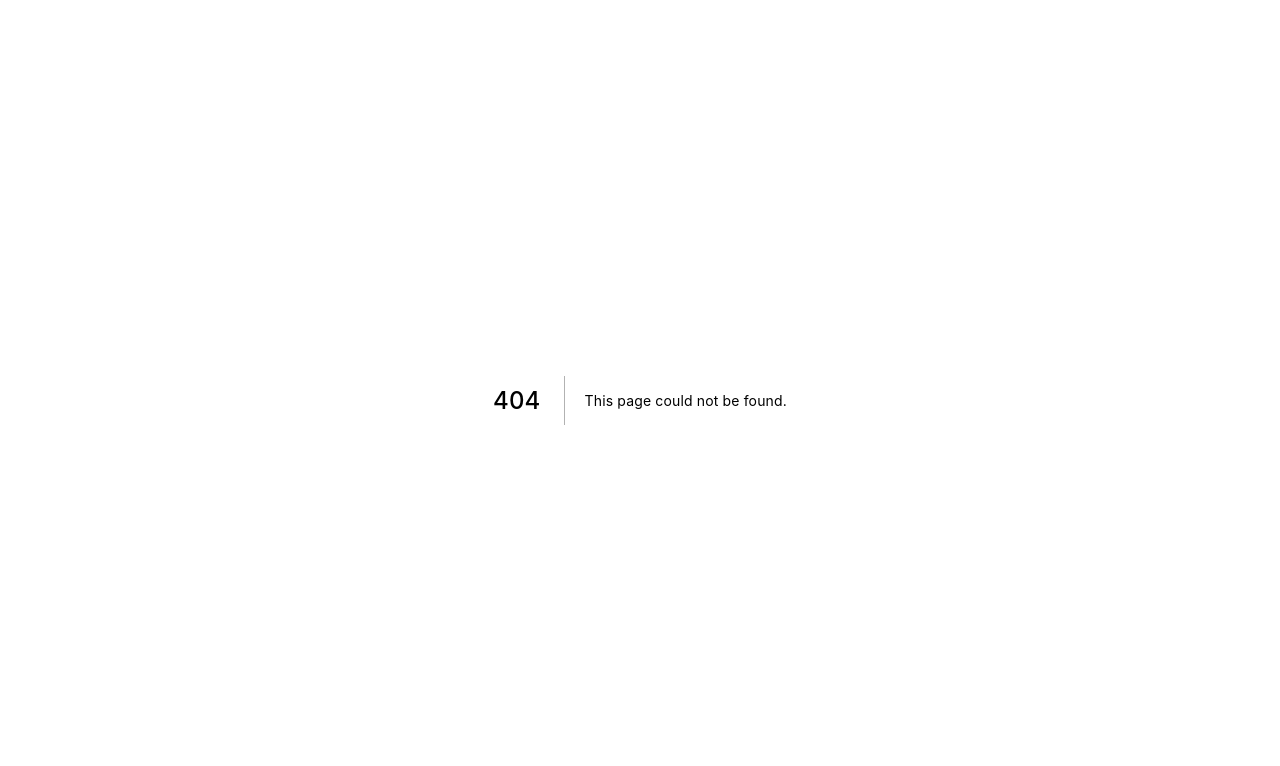
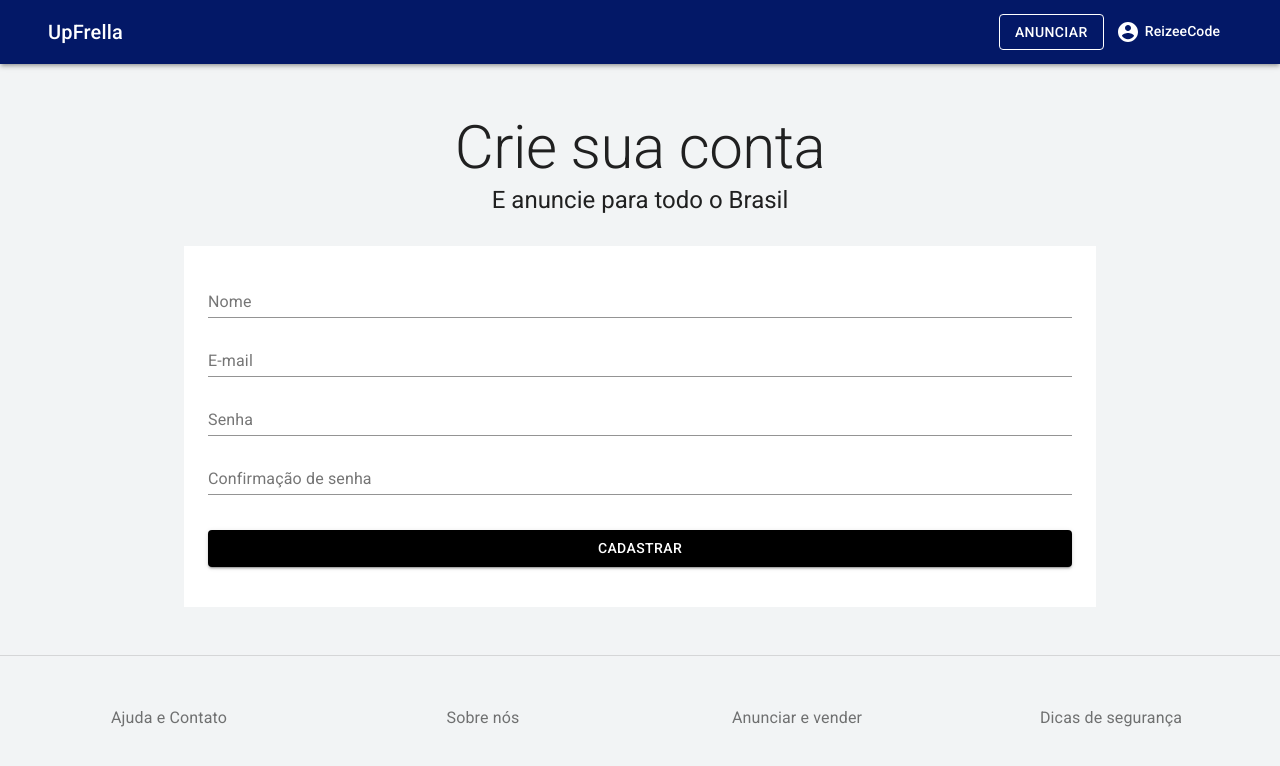
Before and after one commit to ReizeeCode/upfreela, a Next.js app: page /auth/signup in a window 1280 px wide. Before the commit this address had no page. Shown: the top 766 px of the page. Built offline with nearby package versions, Linux system fonts and the light colour scheme.

Commit message:
Adicionando página de signup + comentários

```diff
--- /dev/null
+++ b/pages/auth/signup/formValues.js
@@ -0,0 +1,31 @@
+import * as yup from 'yup'
+
+const initialValues = {
+    name: '',
+    email: '',
+    password: '',
+    passwordConf: '',
+}
+
+const validationSchema = yup.object().shape({
+    name: yup.string()
+        .required('Campo obrigatório'),
+
+    email: yup.string()
+        .email('Digite um e-mail válido')
+        .required('Campo obrigatório'),
+
+    password: yup.string()
+        .min(6, 'Mínimo de 6 caracteres')
+        .required('Campo obrigatório'),
+
+    passwordConf: yup.string()
+        .required('Campo obrigatório')
+        .oneOf([yup.ref('password'), null], 'As senhas precisam ser iguais') //a propriedade oneOf ajuda a comparar se determinado campo é igual a outro
+})
+
+// exportando um objeto
+export {
+    initialValues,
+    validationSchema,
+}
--- /dev/null
+++ b/pages/auth/signup/index.js
@@ -0,0 +1,122 @@
+import { Formik } from 'formik'
+import TemplateDefault from '../../../src/templates/Default'
+
+import {
+    Box,
+    Container,
+    Typography,
+    Input,
+    FormControl,
+    FormHelperText,
+    InputLabel,
+    Button,
+} from '@material-ui/core'
+
+import { initialValues, validationSchema } from './formValues'
+import useStyles from './styles'
+
+const Signup = () => {
+    const classes = useStyles()
+
+    return (
+        <TemplateDefault>
+            <Container maxWidth="sm" component="main" className={classes.container}>
+                <Typography component="h1" variant="h2" align="center" color="textPrimary">
+                    Crie sua conta
+                </Typography>
+                <Typography component="h5" variant="h5" align="center" color="textPrimary">
+                    E anuncie para todo o Brasil
+                </Typography>
+            </Container>
+
+            <Container maxWidth="md">
+                <Box className={classes.box}>
+                    <Formik
+                        initialValues={initialValues}
+                        validationSchema={validationSchema}
+                        onSubmit={(values) => {
+                            console.log('ok, form enviado', values)
+                        }}
+                    >
+                        {
+                            ({
+                                touched,
+                                values,
+                                errors,
+                                handleChange,
+                                handleSubmit,
+                            }) => {
+                                return (
+                                    <form onSubmit={handleSubmit}>
+                                        <FormControl fullWidth error={errors.name && touched.name} className={classes.formControl}>
+                                            <InputLabel>Nome</InputLabel>
+                                            <Input
+                                                name="name"
+                                                value={values.name}
+                                                onChange={handleChange}
+                                            />
+                                            <FormHelperText>
+                                                {errors.name && touched.name ? errors.name : null}
+                                            </FormHelperText>
+                                        </FormControl>
+
+                                        <FormControl fullWidth error={errors.email && touched.email} className={classes.formControl}>
+                                            <InputLabel>E-mail</InputLabel>
+                                            <Input
+                                                name="email"
+                                                type="email"
+                                                value={values.email}
+                                                onChange={handleChange}
+                                            />
+                                            <FormHelperText>
+                                                {errors.email && touched.email ? errors.email : null}
+                                            </FormHelperText>
+                                        </FormControl>
+
+                                        <FormControl fullWidth error={errors.password && touched.password} className={classes.formControl}>
+                                            <InputLabel>Senha</InputLabel>
+                                            <Input
+                                                name="password"
+                                                type="password"
+                                                value={values.password}
+                                                onChange={handleChange}
+                                            />
+                                            <FormHelperText>
+                                                {errors.password && touched.password ? errors.password : null}
+                                            </FormHelperText>
+                                        </FormControl>
+
+                                        <FormControl fullWidth error={errors.passwordConf && touched.passwordConf} className={classes.formControl}>
+                                            <InputLabel>Confirmação de senha</InputLabel>
+                                            <Input
+                                                name="passwordConf"
+                                                type="password"
+                                                value={values.passwordConf}
+                                                onChange={handleChange}
+                                            />
+                                            <FormHelperText>
+                                                {errors.passwordConf && touched.passwordConf ? errors.passwordConf : null}
+                                            </FormHelperText>
+                                        </FormControl>
+
+                                        <Button
+                                            type="submit"
+                                            fullWidth
+                                            variant="contained"
+                                            color="primary"
+                                            className={classes.submit}
+                                        >
+                                            Cadastrar
+                                        </Button>
+                                    </form>
+                                )
+                            }
+                        }
+                    </Formik>
+                </Box>
+            </Container>
+        </TemplateDefault>
+    )
+}
+
+export default Signup
--- /dev/null
+++ b/pages/auth/signup/styles.js
@@ -0,0 +1,19 @@
+import { makeStyles } from '@material-ui/styles'
+
+const useStyles = makeStyles((theme) =>  ({
+  container: {
+    marginBottom: 30
+  },
+  box: {
+    backgroundColor: theme.palette.background.white,
+    padding: theme.spacing(3),
+  },
+  formControl: {
+    marginBottom: theme.spacing(1),
+  },
+  submit: {
+    margin: theme.spacing(3, 0, 2),
+  },
+}))
+
+export default useStyles
--- a/pages/user/publish/formValues.js
+++ b/pages/user/publish/formValues.js
@@ -38,6 +38,7 @@
       .required('Campo requerido'),
 })
 
+//Exportando um objeto
 export {
     initialValues,
     validationSchema,
--- a/pages/user/publish/index.js
+++ b/pages/user/publish/index.js
@@ -4,6 +4,7 @@
   Box,
   Button,
   Container,
+  Input,
   MenuItem,
   Select,
   Typography,
@@ -26,8 +27,8 @@
   return (
     <TemplateDefault>
       <Formik
-        initialValues={initialValues} //valores iniciais
-        validationSchema={validationSchema} //isto é uma função
+        initialValues={initialValues} //valores iniciais que estão sendo importados do formValues
+        validationSchema={validationSchema} //isto é uma função que está sendo importadas do formValues
         onSubmit={(values) => {
           console.log('Ok. enviou o form', values)
         }}
@@ -97,6 +98,7 @@
                 </Container>
 
                 {/* Container de Imagens */}
+                {/* A lógica de upload de imagenm, os componentes visuais e seus estilos estão sendo importados, onde são enviados da pasta src/components/FileUpload/ */}
                 <Container maxWidth="md" className={classes.boxContainer}>
                   <Box className={classes.box}>
                     <FileUpload
--- a/src/components/FileUpload/index.js
+++ b/src/components/FileUpload/index.js
@@ -5,7 +5,7 @@
 } from '@material-ui/core'
 
 import { useDropzone } from 'react-dropzone'
-import { DeleteForever } from '@material-ui/icons'
+import { DeleteForever } from '@material-ui/icons' //icone de deletar
 
 import useStyles from './styles'
 
@@ -23,8 +23,8 @@
                 })
             })
 
-          // setFieldValue() recebe dois parametros(nome e valor do campo)
-          // injeta as imagens no formulário
+            {/*setFieldValue() recebe dois parametros(nome e valor do campo)*/ }
+            {/*injeta as imagens no formulário*/ }
 
             setFieldValue('files', [
                 ...files, //mantém os files que já existem, caso existam
```
Lines whose indentation alone changed are shown as unchanged.
